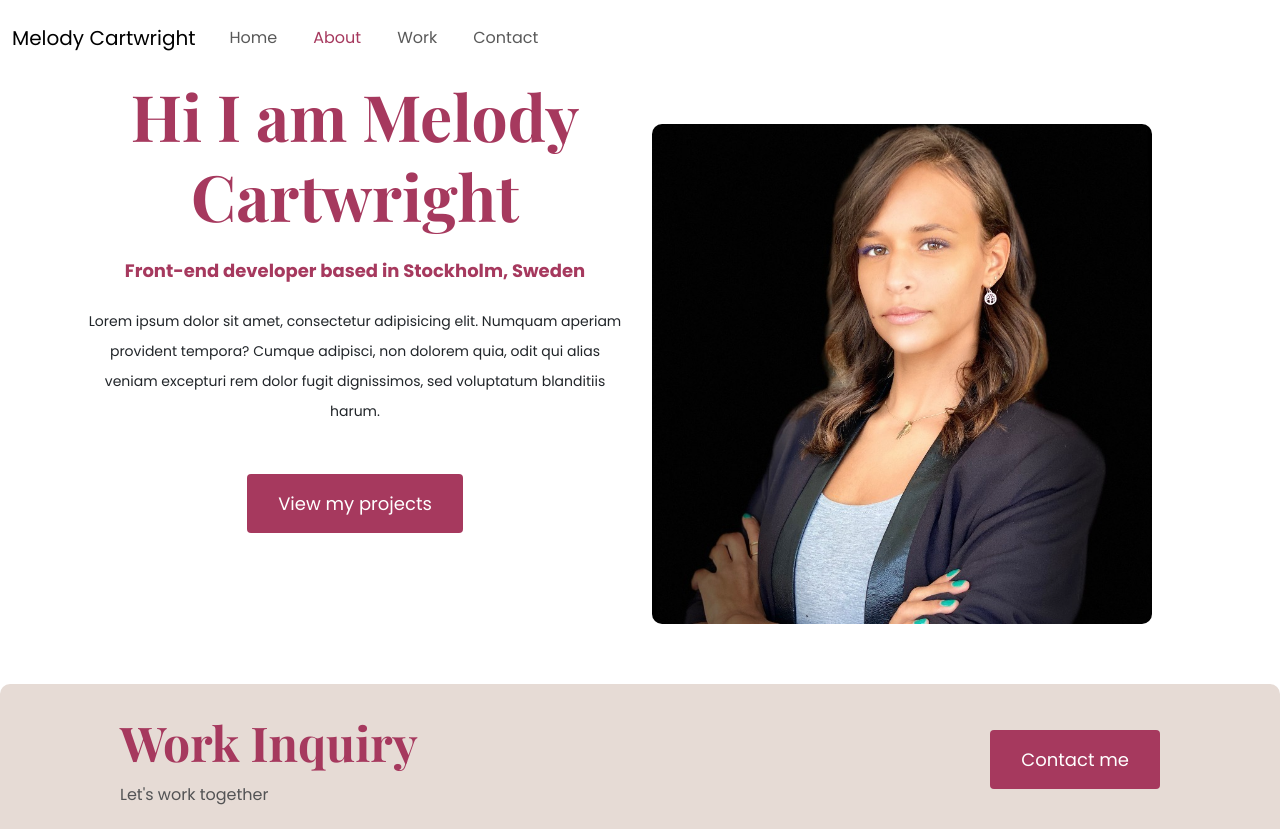
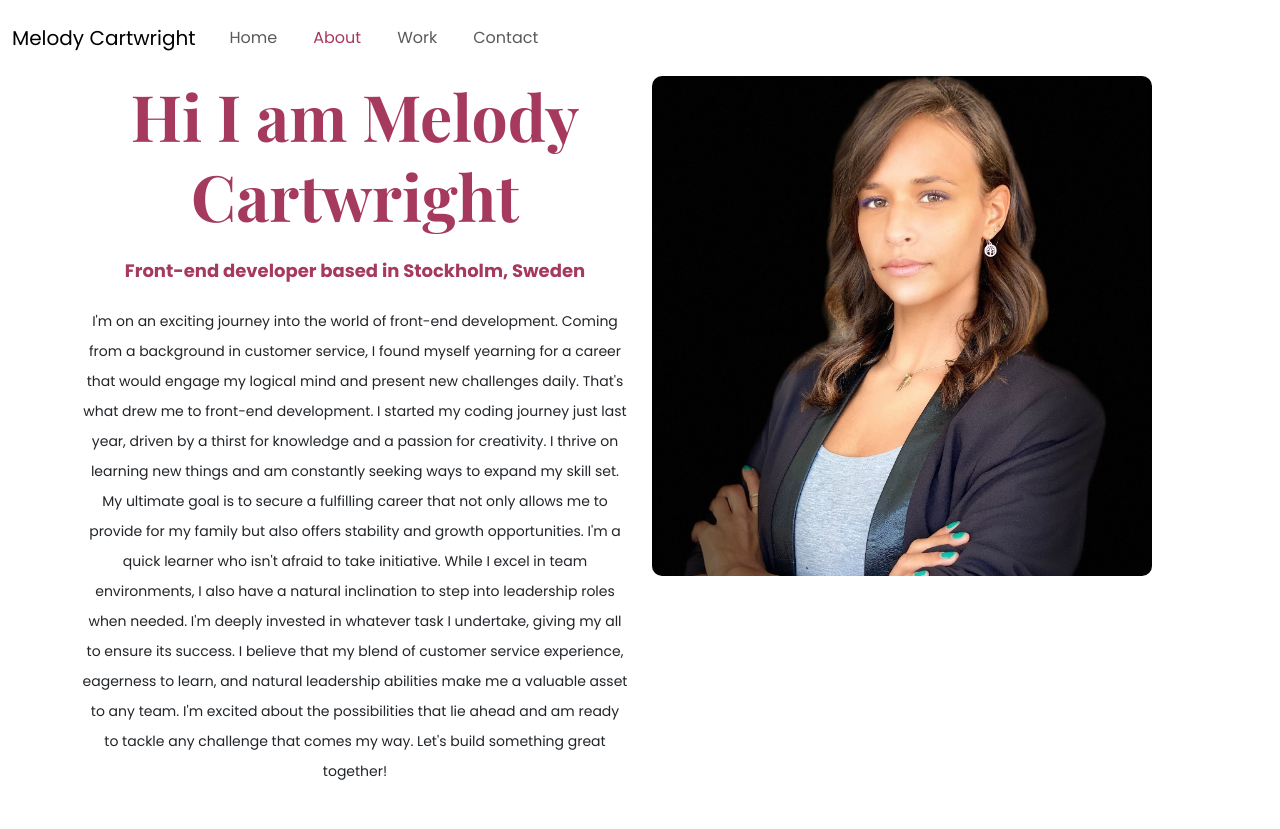
Before and after one commit to melodycartwright/Portfolio-project, a plain HTML site: page about.html in a window 1280 px wide. Shown: the top 829 px of the page. Drawn offline with nearby package versions, Linux system fonts and the light colour scheme; a web font is replaced by a local one.

Commit message:
Updated personal text about me

```diff
--- a/about.html
+++ b/about.html
@@ -50,16 +50,25 @@
         <h2 class="mb-4">Front-end developer based in Stockholm, Sweden</h2>
 
         <p class="mb-5">
-            Lorem ipsum dolor sit amet, consectetur adipisicing elit. Numquam
-            aperiam provident tempora? Cumque adipisci, non dolorem quia, odit qui
-            alias veniam excepturi rem dolor fugit dignissimos, sed voluptatum
-            blanditiis harum.
+             I'm on an exciting journey into the world of front-end development. Coming from a background in customer
+            service, I found myself yearning for a career that would engage my logical mind and present new challenges daily. That's
+            what drew me to front-end development. I started my coding journey just last year, driven by a thirst for knowledge and a passion for
+            creativity. I thrive on learning new things and am constantly seeking ways to expand my skill set.
+
+            My ultimate goal is to secure a fulfilling career that not only allows me to provide for my family but also offers
+            stability and growth opportunities. I'm a quick learner who isn't afraid to take initiative. While I excel in team
+            environments, I also have a natural inclination to step into leadership roles when needed. I'm deeply invested in
+            whatever task I undertake, giving my all to ensure its success.
+
+            I believe that my blend of customer service experience, eagerness to learn, and natural leadership abilities make me a
+            valuable asset to any team. I'm excited about the possibilities that lie ahead and am ready to tackle any challenge that
+            comes my way. Let's build something great together!
         </p>
 
         <a href="/work.html" class="btn btn-branding" title="Melody's Work"> View my projects</a>
 </div></div>
-<div class="col-lg-6">
-        <img src="images/mel.jpg" alt="Photo of Melody" class="img-fluid mt-5 d-none d-md-flex">
+<div class="col-lg-6 mel">
+        <img src="images/mel.jpg" alt="Photo of Melody" class="  img-fluid  d-none d-md-flex">
     </div></div></div>
 
 <footer>
```
